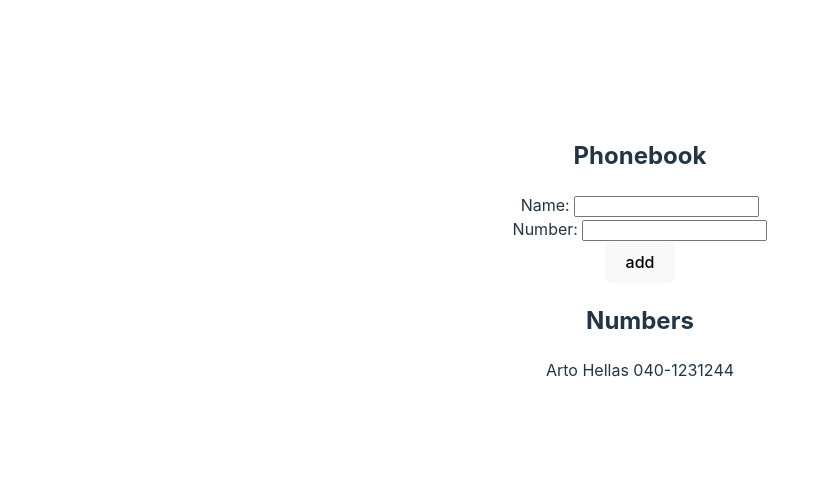
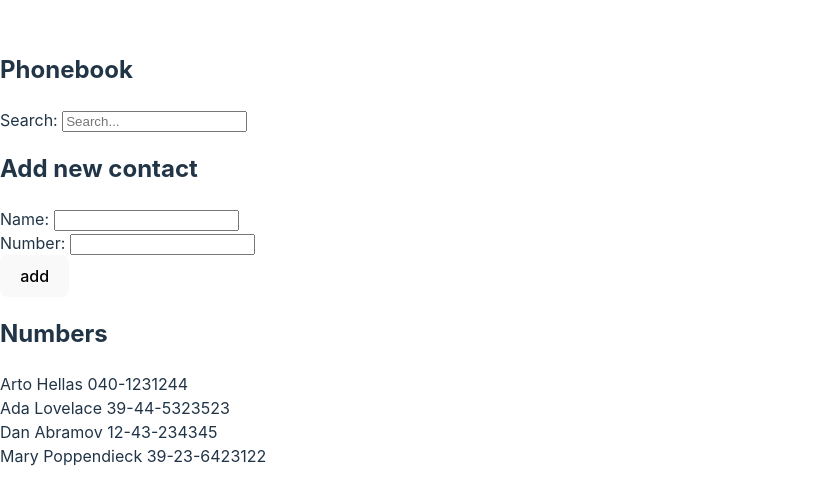
Before and after one commit to nina20126/MOOCFullStack, a React (Vite) app in the folder Osa 2/puhelinluettelo/: page / in a window 1280 px wide. Shown: the part 150-654 px from the top of the page, without its empty margins (0-829 px from the left). Built offline with nearby package versions, Linux system fonts and the light colour scheme.

Commit message:
puhelinluettelo step4

```diff
--- a/Osa 2/puhelinluettelo/src/App.jsx
+++ b/Osa 2/puhelinluettelo/src/App.jsx
@@ -1,16 +1,16 @@
 import { useState } from 'react'
-import './App.css'
 
 const App = () => {
   const [person, setPerson] = useState([
-    {
-      name: 'Arto Hellas',
-      number: '040-1231244'
-    }
+    { name: 'Arto Hellas', number: '040-1231244' },
+    { name: 'Ada Lovelace', number: '39-44-5323523' },
+    { name: 'Dan Abramov', number: '12-43-234345' },
+    { name: 'Mary Poppendieck', number: '39-23-6423122' }
   ])
 
   const [newName, setNewName] = useState('')
   const [newNumber, setNewNumber] = useState('')
+  const [searchBarQuery, setSearchBarQuery] = useState('')
 
   const addName = (event) => {
     event.preventDefault()
@@ -40,6 +40,7 @@ const App = () => {
     setNewNumber(event.target.value)
   }
 
+
   const clearForm = () => {
     setNewName('')
     setNewNumber('')
@@ -48,6 +49,13 @@ const App = () => {
   return (
     <div>
       <h2>Phonebook</h2>
+      <div>
+        Search: <input
+          placeholder="Search..."
+          onChange={(event) => setSearchBarQuery((event.target.value).toLowerCase())}
+          />
+      </div>
+      <h2>Add new contact</h2>
       <form onSubmit={addName}>
         <div>
           Name: <input value={newName} onChange={handleNameChange}/>
@@ -62,8 +70,9 @@ const App = () => {
 
       <h2>Numbers</h2>
       <div>
-        {person.map(p =>
-        <li style={{listStyleType: 'none'}} key={p.name} >
+        {person.filter((p)=>
+          p.name.toLowerCase().includes(searchBarQuery)).map(p =>
+          <li style={{listStyleType: 'none'}} key={p.name} >
           {p.name} {p.number}
         </li>)}
       </div>
```
